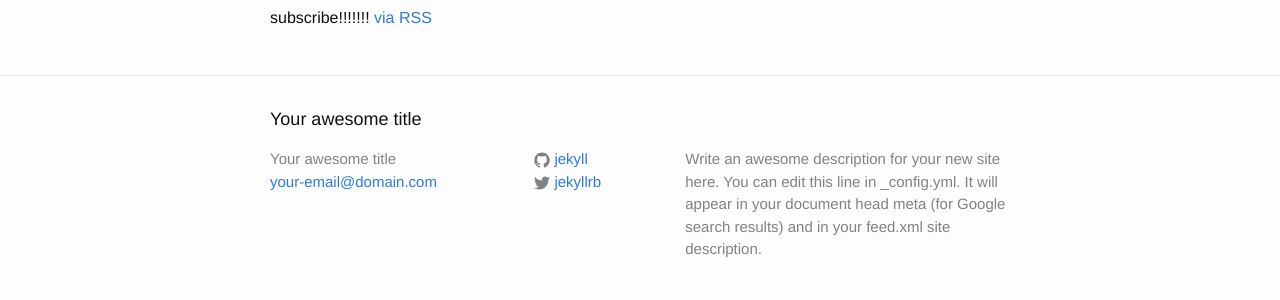
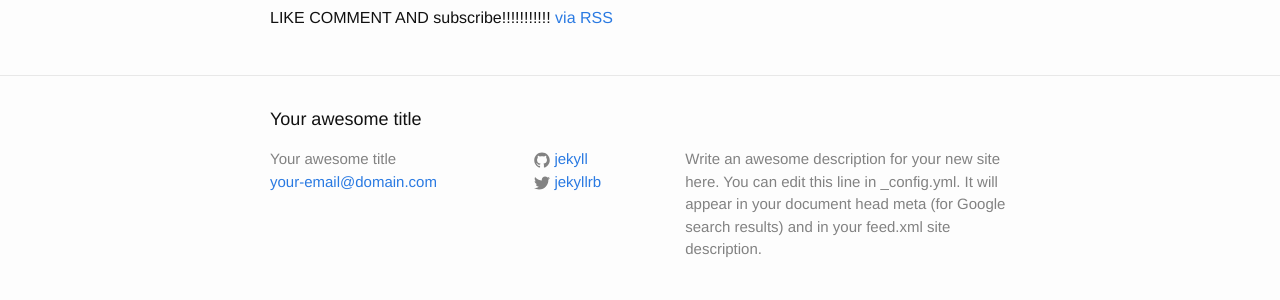
Before and after one commit to jimmerscannon/jimmerscannon.github.io, a Jekyll site: the page built from index.html, in a window 1280 px wide, cut to the strip 584-905 px from the top of the page. Shown: the top 300 px of the strip. Built offline with Jekyll 4.4.1, drawn with Linux system fonts in a browser that asks for light colours.

Commit message:
Modified index

```diff
--- a/index.html
+++ b/index.html
@@ -20,6 +20,6 @@
     {% endfor %}
   </ul>
 
-  <p class="rss-subscribe">subscribe!!!!!!! <a href="{{ "/feed.xml" | prepend: site.baseurl }}">via RSS</a></p>
+  <p class="rss-subscribe">LIKE COMMENT AND subscribe!!!!!!!!!!! <a href="{{ "/feed.xml" | prepend: site.baseurl }}">via RSS</a></p>
 
 </div>
```
